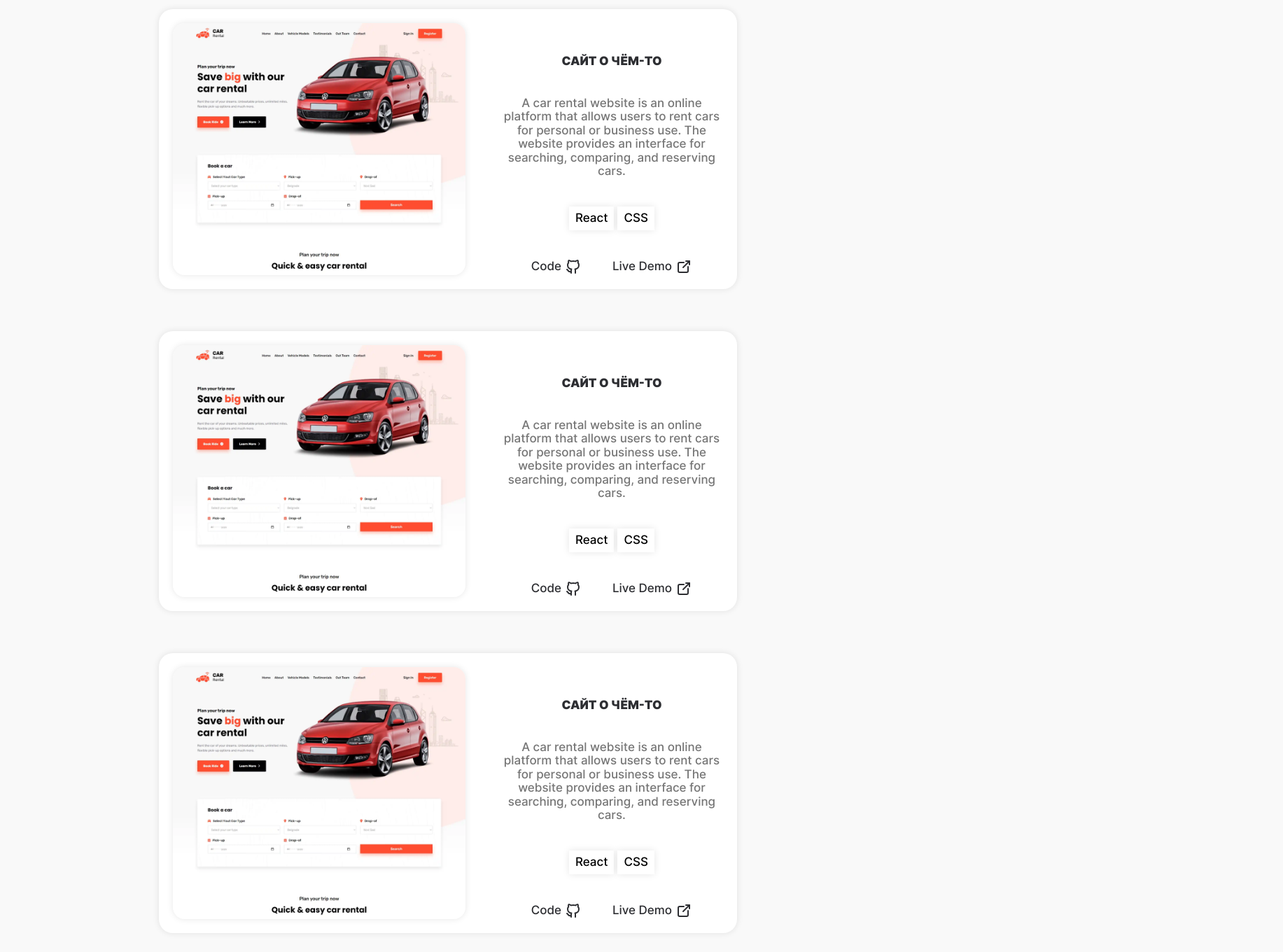
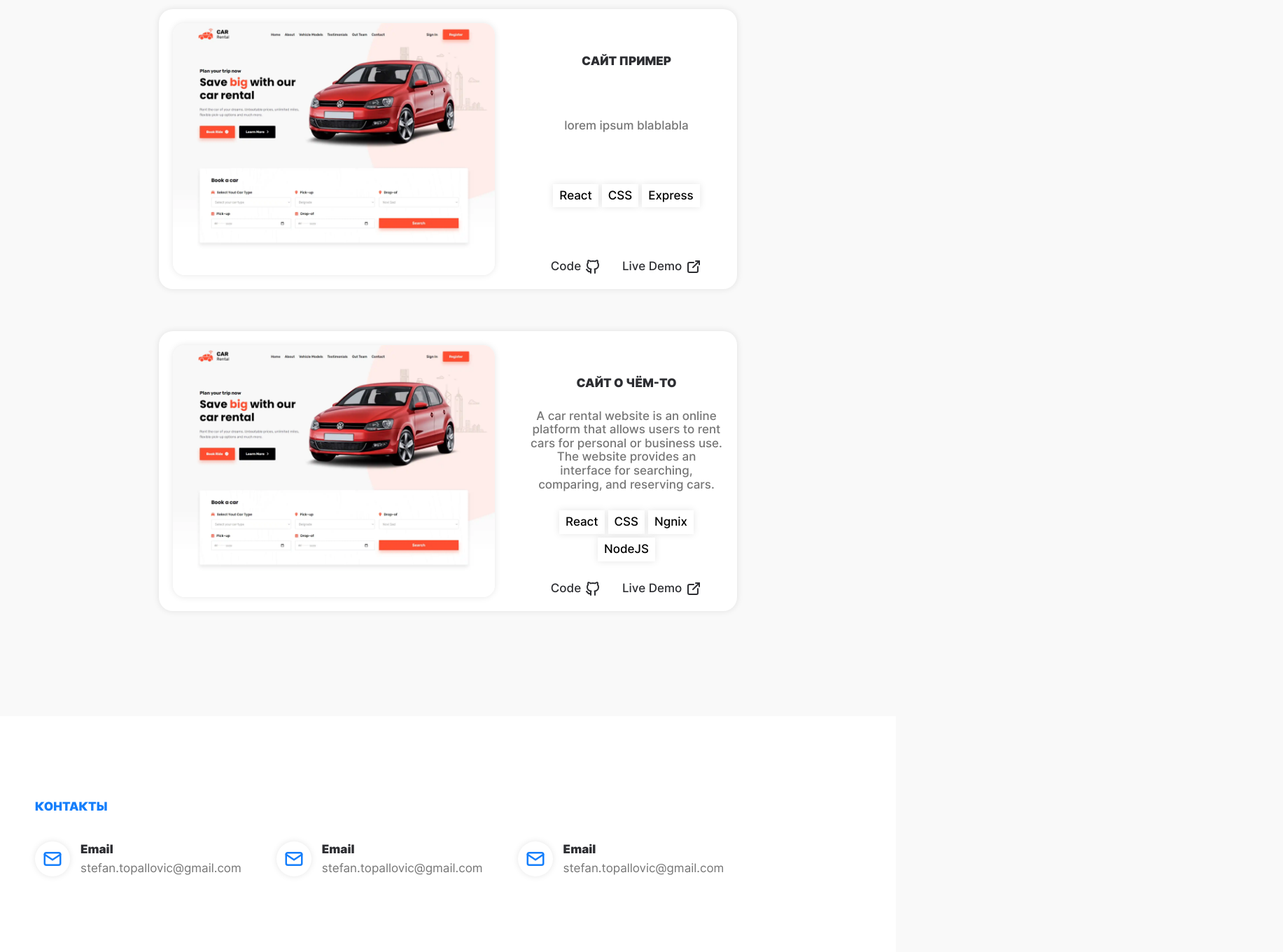
Before and after one commit to danchikSlaziet/portfolio, a React (Create React App) app: page / in a window 1280 px wide. Shown: the part 2320-3680 px from the top of the page at 70% size, 1833 px wide, since content can reach past the window. Built offline with nearby package versions, Linux system fonts and the light colour scheme.

Commit message:
added AOS animate and custom scrollbar

```diff
--- a/package.json
+++ b/package.json
@@ -7,6 +7,7 @@
     "@testing-library/jest-dom": "^5.17.0",
     "@testing-library/react": "^13.4.0",
     "@testing-library/user-event": "^13.5.0",
+    "aos": "^3.0.0-beta.6",
     "gh-pages": "^6.0.0",
     "react": "^18.2.0",
     "react-dom": "^18.2.0",
--- a/src/components/App.js
+++ b/src/components/App.js
@@ -1,4 +1,4 @@
-import { useState } from "react";
+import { useEffect, useState } from "react";
 import About from "./About";
 import BurgerMenu from "./BurgerMenu";
 import Contacts from "./Contacts";
@@ -6,6 +6,9 @@ import Footer from "./Footer";
 import Header from "./Header";
 import Home from "./Home";
 import Projects from "./Projects";
+import AOS from "aos";
+import "aos/dist/aos.css";
+import examplePath from '../images/example.webp';
 
 
 function App() {
@@ -28,12 +31,61 @@ function App() {
       text: 'Контакты'
     }
   ]
+  const projectsArray = [
+    {
+      imagePath: examplePath,
+      heading: 'сайт о чём-то',
+      text: 'A car rental website is an online platform that allows users to rent cars for personal or business use. The website provides an interface for searching, comparing, and reserving cars.',
+      technologies: ['React', 'CSS'],
+      links: ['https://github.com/danchikSlaziet/portfolio', 'https://danchikslaziet.github.io/portfolio/']
+    },
+    {
+      imagePath: examplePath,
+      heading: 'сайт пример',
+      text: 'lorem ipsum blablabla ',
+      technologies: ['React', 'CSS', 'Express'],
+      links: ['https://github.com/danchikSlaziet/portfolio', 'https://danchikslaziet.github.io/portfolio/']
+    },
+    {
+      imagePath: examplePath,
+      heading: 'сайт о чём-то',
+      text: 'A car rental website is an online platform that allows users to rent cars for personal or business use. The website provides an interface for searching, comparing, and reserving cars.',
+      technologies: ['React', 'CSS', 'Ngnix', 'NodeJS'],
+      links: ['https://github.com/danchikSlaziet/portfolio', 'https://danchikslaziet.github.io/portfolio/']
+    },
+  ]
+
+  useEffect(() => {
+    AOS.init({
+      // Global settings:
+      disable: false, // accepts following values: 'phone', 'tablet', 'mobile', boolean, expression or function
+      startEvent: 'DOMContentLoaded', // name of the event dispatched on the document, that AOS should initialize on
+      initClassName: 'aos-init', // class applied after initialization
+      animatedClassName: 'aos-animate', // class applied on animation
+      useClassNames: false, // if true, will add content of `data-aos` as classes on scroll
+      disableMutationObserver: false, // disables automatic mutations' detections (advanced)
+      debounceDelay: 50, // the delay on debounce used while resizing window (advanced)
+      throttleDelay: 99, // the delay on throttle used while scrolling the page (advanced)
+
+
+      // Settings that can be overridden on per-element basis, by `data-aos-*` attributes:
+      offset: 120, // offset (in px) from the original trigger point
+      delay: 0, // values from 0 to 3000, with step 50ms
+      duration: 400, // values from 0 to 3000, with step 50ms
+      easing: 'ease', // default easing for AOS animations
+      once: true, // whether animation should happen only once - while scrolling down
+      mirror: false, // whether elements should animate out while scrolling past them
+      anchorPlacement: 'top-bottom', // defines which position of the element regarding to window should trigger the animation
+    });
+    AOS.refresh();
+  }, [])
+
   return (
     <>
       <Header navLinksArray={navLinksArray} setBurgerIsOpen={setBurgerIsOpen}/>
       <Home />
       <About />
-      <Projects />
+      <Projects projectsArray={projectsArray}/>
       <Contacts />
       <Footer />
       <BurgerMenu navLinksArray={navLinksArray} setBurgerIsOpen={setBurgerIsOpen} burgerIsOpen={burgerIsOpen}/>
--- a/src/components/Contacts.js
+++ b/src/components/Contacts.js
@@ -1,9 +1,9 @@
 export default function Contacts() {
   return(
-    <section id="contacts" className="contacts">
+    <section data-aos="fade-up" id="contacts" className="contacts">
       <div className="width-container">
-        <p className="contacts__title">Контакты</p>
-        <div className="contacts__items">
+        <p data-aos="fade-right" className="contacts__title">Контакты</p>
+        <div data-aos="fade-left" className="contacts__items">
           <div className="contacts__item">
               <span>
                 <svg xmlns="http://www.w3.org/2000/svg" width="30" height="30" viewBox="0 0 24 24" fill="none" stroke="currentColor" strokeWidth="2" strokeLinecap="round" strokeLinejoin="round" className="tabler-icon tabler-icon-mail"><path d="M3 7a2 2 0 0 1 2 -2h14a2 2 0 0 1 2 2v10a2 2 0 0 1 -2 2h-14a2 2 0 0 1 -2 -2v-10z"></path><path d="M3 7l9 6l9 -6"></path></svg>
--- a/src/components/Header.js
+++ b/src/components/Header.js
@@ -4,7 +4,7 @@ export default function Header({setBurgerIsOpen, navLinksArray}) {
   }
 
   return (
-    <header className="header">
+    <header data-aos="fade-down"  className="header">
       <nav className="nav header__nav">
         <h3 className="logo header__logo"><a href="#top" className="logo__link">Danis.dev</a></h3>
         <ul className="nav__list">
--- a/src/components/Projects.js
+++ b/src/components/Projects.js
@@ -1,120 +1,40 @@
-import examplePath from '../images/example.webp';
-
-export default function Projects() {
+export default function Projects({projectsArray}) {
   return(
     <section id="projects" className="projects">
       <div className="width-container">
-        <p className='projects__heading'>Портфолио</p>
-        <h3 className='projects__subheading'>Each project is a unique piece of developmen</h3>
+        <p data-aos="fade-up" className='projects__heading'>Портфолио</p>
+        <h3 data-aos="fade-up" className='projects__subheading'>Each project is a unique piece of developmen</h3>
         <div className="projects__container">
-          <div className="project">
-            <div className='project__img-block'>
+          {projectsArray.map((elem) => {
+            return(
+              <div key={Math.random()} data-aos="fade-up" className="project">
+                <div data-aos="fade-right" className='project__img-block'>
                   <a target="_blank" href="/">
-                <img src={examplePath} alt="" />
+                    <img src={elem.imagePath} alt="" />
                   </a>
                 </div>
-            <div className='project__text'>
-              <h3>сайт о чём-то</h3>
+                <div data-aos="fade-left" className='project__text'>
+                  <h3>{elem.heading}</h3>
                   <p>
-                A car rental website is an online platform that allows users
-                 to rent cars for personal or business use. The website provides
-                  an interface for searching, comparing, and reserving cars.
+                    {elem.text}
                   </p>
                   <div className='stack'>
-                <p>React</p>
-                <p>CSS</p>
+                    {elem.technologies.map((tech) => {
+                      return(<p key={Math.random()}>{tech}</p>);
+                    })}
                   </div>
                   <div className='links'>
-                <a target="_blank" href="/" rel="noreferrer">
+                    <a target="_blank" href={elem.links[0]} rel="noreferrer">
                       Code <svg xmlns="http://www.w3.org/2000/svg" width="24" height="24" viewBox="0 0 24 24" fill="none" stroke="currentColor" strokeWidth="2" strokeLinecap="round" strokeLinejoin="round" className="tabler-icon tabler-icon-brand-github"><path d="M9 19c-4.3 1.4 -4.3 -2.5 -6 -3m12 5v-3.5c0 -1 .1 -1.4 -.5 -2c2.8 -.3 5.5 -1.4 5.5 -6a4.6 4.6 0 0 0 -1.3 -3.2a4.2 4.2 0 0 0 -.1 -3.2s-1.1 -.3 -3.5 1.3a12.3 12.3 0 0 0 -6.2 0c-2.4 -1.6 -3.5 -1.3 -3.5 -1.3a4.2 4.2 0 0 0 -.1 3.2a4.6 4.6 0 0 0 -1.3 3.2c0 4.6 2.7 5.7 5.5 6c-.6 .6 -.6 1.2 -.5 2v3.5"></path></svg>
                     </a>
-                <a target="_blank" href="/" rel="noreferrer">
+                    <a target="_blank" href={elem.links[1]} rel="noreferrer">
                       Live Demo<svg xmlns="http://www.w3.org/2000/svg" width="24" height="24" viewBox="0 0 24 24" fill="none" stroke="currentColor" strokeWidth="2" strokeLinecap="round" strokeLinejoin="round" className="tabler-icon tabler-icon-external-link"><path d="M12 6h-6a2 2 0 0 0 -2 2v10a2 2 0 0 0 2 2h10a2 2 0 0 0 2 -2v-6"></path><path d="M11 13l9 -9"></path><path d="M15 4h5v5"></path></svg>
                     </a>
                   </div>
                 </div>
               </div>
-          <div className="project">
-            <div className='project__img-block'>
-              <a target="_blank" href="/">
-                <img src={examplePath} alt="" />
-              </a>
-            </div>
-            <div className='project__text'>
-              <h3>сайт о чём-то</h3>
-              <p>
-                A car rental website is an online platform that allows users
-                 to rent cars for personal or business use. The website provides
-                  an interface for searching, comparing, and reserving cars.
-              </p>
-              <div className='stack'>
-                <p>React</p>
-                <p>CSS</p>
-              </div>
-              <div className='links'>
-                <a target="_blank" href="/" rel="noreferrer">
-                  Code <svg xmlns="http://www.w3.org/2000/svg" width="24" height="24" viewBox="0 0 24 24" fill="none" stroke="currentColor" strokeWidth="2" strokeLinecap="round" strokeLinejoin="round" className="tabler-icon tabler-icon-brand-github"><path d="M9 19c-4.3 1.4 -4.3 -2.5 -6 -3m12 5v-3.5c0 -1 .1 -1.4 -.5 -2c2.8 -.3 5.5 -1.4 5.5 -6a4.6 4.6 0 0 0 -1.3 -3.2a4.2 4.2 0 0 0 -.1 -3.2s-1.1 -.3 -3.5 1.3a12.3 12.3 0 0 0 -6.2 0c-2.4 -1.6 -3.5 -1.3 -3.5 -1.3a4.2 4.2 0 0 0 -.1 3.2a4.6 4.6 0 0 0 -1.3 3.2c0 4.6 2.7 5.7 5.5 6c-.6 .6 -.6 1.2 -.5 2v3.5"></path></svg>
-                </a>
-                <a target="_blank" href="/" rel="noreferrer">
-                  Live Demo<svg xmlns="http://www.w3.org/2000/svg" width="24" height="24" viewBox="0 0 24 24" fill="none" stroke="currentColor" strokeWidth="2" strokeLinecap="round" strokeLinejoin="round" className="tabler-icon tabler-icon-external-link"><path d="M12 6h-6a2 2 0 0 0 -2 2v10a2 2 0 0 0 2 2h10a2 2 0 0 0 2 -2v-6"></path><path d="M11 13l9 -9"></path><path d="M15 4h5v5"></path></svg>
-                </a>
-              </div>
-            </div>
-          </div>
-          <div className="project">
-            <div className='project__img-block'>
-              <a target="_blank" href="/">
-                <img src={examplePath} alt="" />
-              </a>
-            </div>
-            <div className='project__text'>
-              <h3>сайт о чём-то</h3>
-              <p>
-                A car rental website is an online platform that allows users
-                 to rent cars for personal or business use. The website provides
-                  an interface for searching, comparing, and reserving cars.
-              </p>
-              <div className='stack'>
-                <p>React</p>
-                <p>CSS</p>
-              </div>
-              <div className='links'>
-                <a target="_blank" href="/" rel="noreferrer">
-                  Code <svg xmlns="http://www.w3.org/2000/svg" width="24" height="24" viewBox="0 0 24 24" fill="none" stroke="currentColor" strokeWidth="2" strokeLinecap="round" strokeLinejoin="round" className="tabler-icon tabler-icon-brand-github"><path d="M9 19c-4.3 1.4 -4.3 -2.5 -6 -3m12 5v-3.5c0 -1 .1 -1.4 -.5 -2c2.8 -.3 5.5 -1.4 5.5 -6a4.6 4.6 0 0 0 -1.3 -3.2a4.2 4.2 0 0 0 -.1 -3.2s-1.1 -.3 -3.5 1.3a12.3 12.3 0 0 0 -6.2 0c-2.4 -1.6 -3.5 -1.3 -3.5 -1.3a4.2 4.2 0 0 0 -.1 3.2a4.6 4.6 0 0 0 -1.3 3.2c0 4.6 2.7 5.7 5.5 6c-.6 .6 -.6 1.2 -.5 2v3.5"></path></svg>
-                </a>
-                <a target="_blank" href="/" rel="noreferrer">
-                  Live Demo<svg xmlns="http://www.w3.org/2000/svg" width="24" height="24" viewBox="0 0 24 24" fill="none" stroke="currentColor" strokeWidth="2" strokeLinecap="round" strokeLinejoin="round" className="tabler-icon tabler-icon-external-link"><path d="M12 6h-6a2 2 0 0 0 -2 2v10a2 2 0 0 0 2 2h10a2 2 0 0 0 2 -2v-6"></path><path d="M11 13l9 -9"></path><path d="M15 4h5v5"></path></svg>
-                </a>
-              </div>
-            </div>
-          </div>
-          <div className="project">
-            <div className='project__img-block'>
-              <a target="_blank" href="/">
-                <img src={examplePath} alt="" />
-              </a>
-            </div>
-            <div className='project__text'>
-              <h3>сайт о чём-то</h3>
-              <p>
-                A car rental website is an online platform that allows users
-                 to rent cars for personal or business use. The website provides
-                  an interface for searching, comparing, and reserving cars.
-              </p>
-              <div className='stack'>
-                <p>React</p>
-                <p>CSS</p>
-              </div>
-              <div className='links'>
-                <a target="_blank" href="/" rel="noreferrer">
-                  Code <svg xmlns="http://www.w3.org/2000/svg" width="24" height="24" viewBox="0 0 24 24" fill="none" stroke="currentColor" strokeWidth="2" strokeLinecap="round" strokeLinejoin="round" className="tabler-icon tabler-icon-brand-github"><path d="M9 19c-4.3 1.4 -4.3 -2.5 -6 -3m12 5v-3.5c0 -1 .1 -1.4 -.5 -2c2.8 -.3 5.5 -1.4 5.5 -6a4.6 4.6 0 0 0 -1.3 -3.2a4.2 4.2 0 0 0 -.1 -3.2s-1.1 -.3 -3.5 1.3a12.3 12.3 0 0 0 -6.2 0c-2.4 -1.6 -3.5 -1.3 -3.5 -1.3a4.2 4.2 0 0 0 -.1 3.2a4.6 4.6 0 0 0 -1.3 3.2c0 4.6 2.7 5.7 5.5 6c-.6 .6 -.6 1.2 -.5 2v3.5"></path></svg>
-                </a>
-                <a target="_blank" href="/" rel="noreferrer">
-                  Live Demo<svg xmlns="http://www.w3.org/2000/svg" width="24" height="24" viewBox="0 0 24 24" fill="none" stroke="currentColor" strokeWidth="2" strokeLinecap="round" strokeLinejoin="round" className="tabler-icon tabler-icon-external-link"><path d="M12 6h-6a2 2 0 0 0 -2 2v10a2 2 0 0 0 2 2h10a2 2 0 0 0 2 -2v-6"></path><path d="M11 13l9 -9"></path><path d="M15 4h5v5"></path></svg>
-                </a>
-              </div>
-            </div>
-          </div>
+            );
+          })}
         </div>
       </div>
     </section>
--- a/src/index.css
+++ b/src/index.css
@@ -5,6 +5,10 @@
   margin: 0;
   padding: 0;
   box-sizing: border-box;
+}
+
+#root {
+  overflow: hidden;
 }
 
 html {
@@ -574,6 +578,16 @@ ul li {
   gap: 50px;
   justify-content: space-between;
   background-color: #fff;
+  overflow: hidden;
+}
+
+::-webkit-scrollbar {
+  width: 8px;
+}
+
+::-webkit-scrollbar-thumb {
+  background-color: #8e8e8e;
+  border-radius: 20px;
 }
 
 @media screen and (max-width: 1000px) {
@@ -591,6 +605,7 @@ ul li {
   max-height: 360px;
   border-radius: 17px;
   box-shadow: 0 0 10px rgba(0,0,0,.1);
+  width: 100%;
 }
 
 .project__img-block img {
@@ -608,6 +623,13 @@ ul li {
   flex-direction: column;
   gap: 15px;
   justify-content: space-between;
+  width: 60%;
+}
+
+@media screen and (max-width: 1000px) {
+  .project__text {
+    width: 100%;
+  }
 }
 
 .project__text h3 {
@@ -642,6 +664,7 @@ ul li {
   display: flex;
   gap: 5px;
   justify-content: center;
+  flex-wrap: wrap;
 }
 
 @media screen and (max-width: 1000px) {
```
Also changed, not shown: src/components/About.js (+4 -4 lines), src/components/Home.js (+5 -5 lines), 1 other file (tests, documents, lock files or other folders). Lines whose indentation alone changed are shown as unchanged.
